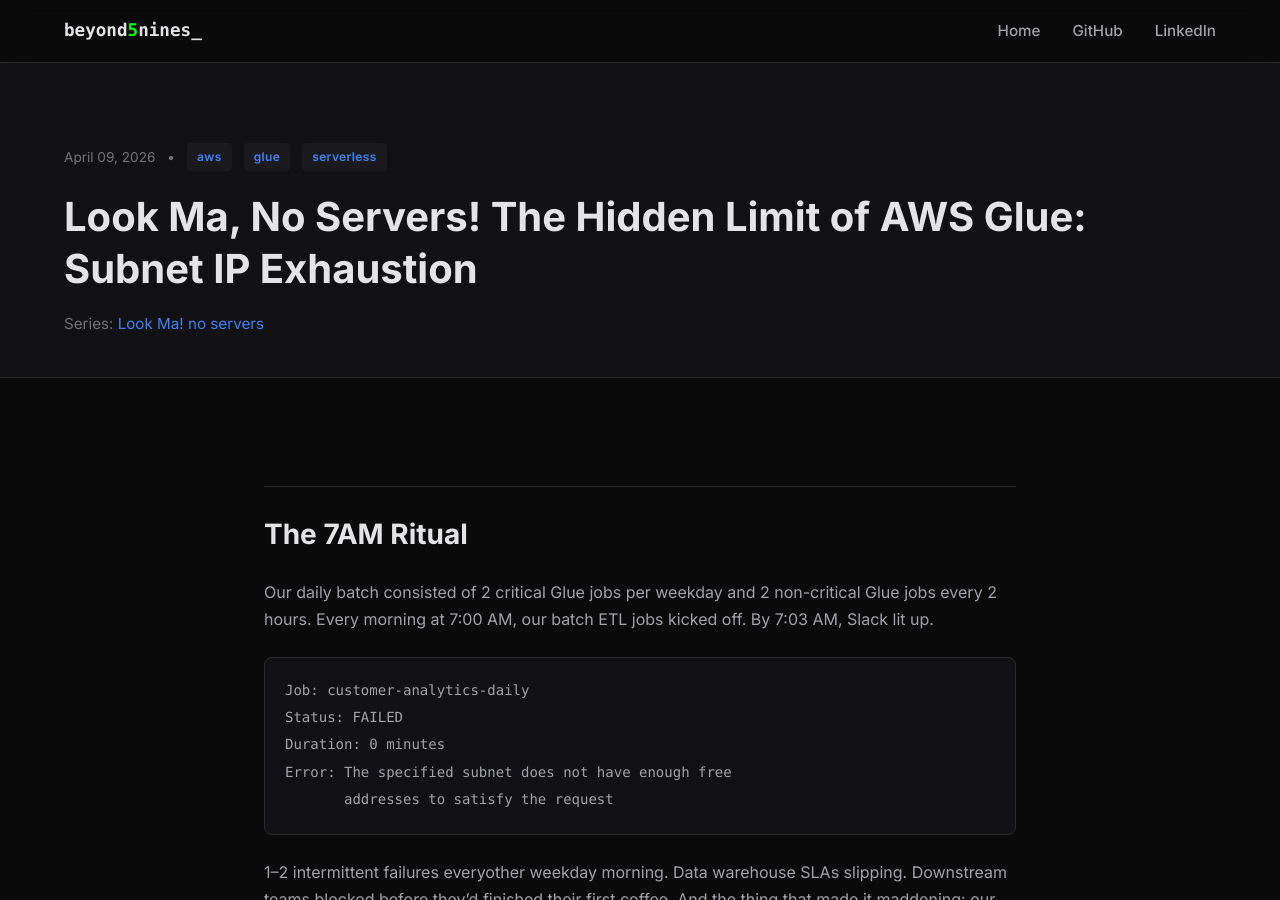
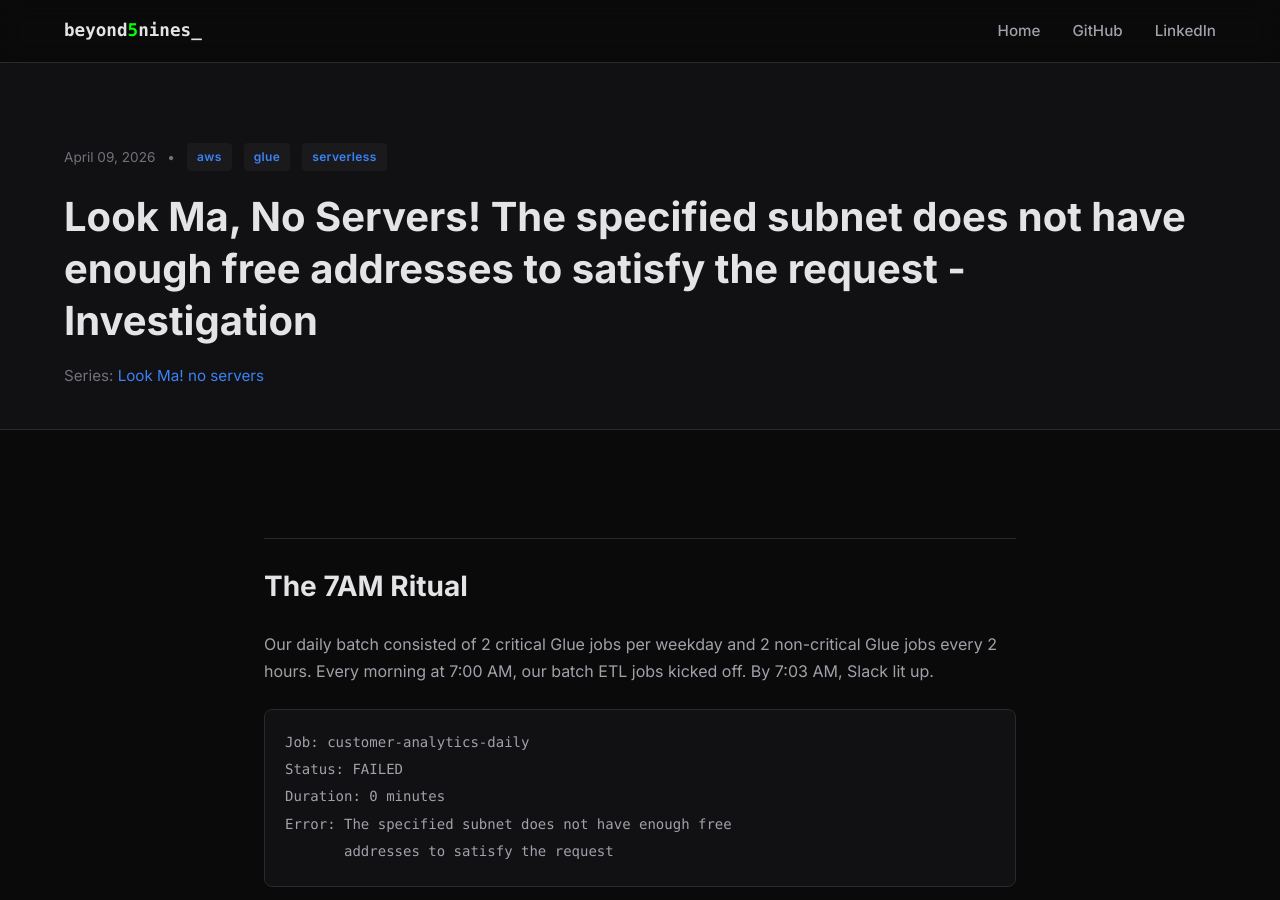
Before and after one commit to beyond5nines/beyond5nines.github.io, a Jekyll site: the page built from _articles/look-ma-no-servers-01.md, in a window 1280 px wide and 900 px high. Built offline with Jekyll 4.4.1, drawn with Linux system fonts in a browser that asks for light colours.

Commit message:
Update look-ma-no-servers-01.md

```diff
--- a/_articles/look-ma-no-servers-01.md
+++ b/_articles/look-ma-no-servers-01.md
@@ -1,6 +1,6 @@
 ---
 layout: post
-title: "Look Ma, No Servers! The Hidden Limit of AWS Glue: Subnet IP Exhaustion"
+title: "Look Ma, No Servers! The specified subnet does not have enough free addresses to satisfy the request - Investigation"
 date: 2026-04-09 12:00:00 -0000
 categories: aws glue serverless
 series: Look Ma! no servers
```
